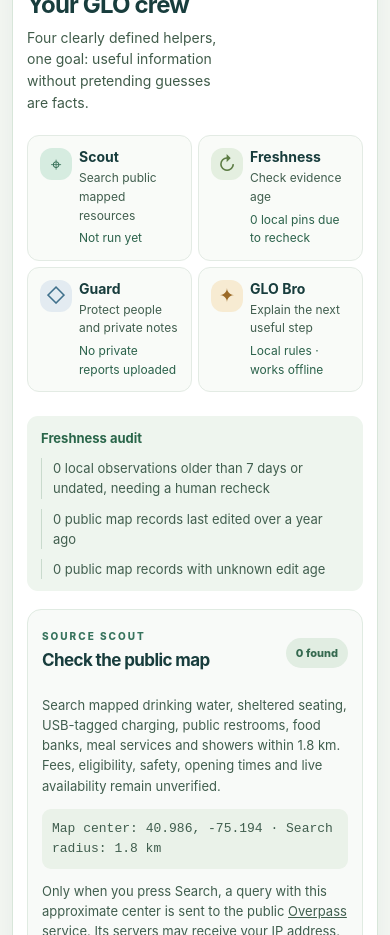
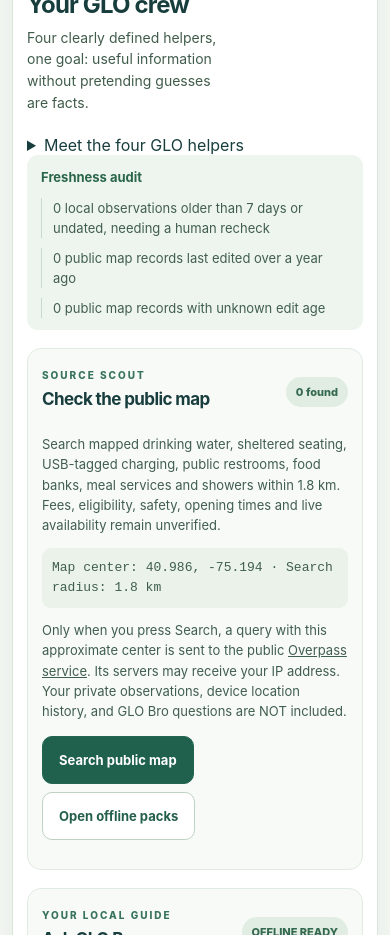
Before and after one commit to MichaelWave369/GLO, a React (Vite) app: page / in a window 390 px wide. Shown: the part 2820-3755 px from the top of the page. Built offline with nearby package versions, Linux system fonts and the light colour scheme.

Commit message:
ux: remove missing Scout glyph and fold helper roster to shorten mobile page

```diff
--- a/src/GloAgentDock.jsx
+++ b/src/GloAgentDock.jsx
@@ -3,6 +3,7 @@ import { CATEGORIES, distanceKm } from './domain.js'
 import { CREW, guideReply, freshnessAudit } from './guide.js'
 import { mappedAge, scoutPublicMap, SOURCE_ENDPOINT } from './scout.js'
 import { inspectOnDeviceAI, askOnDeviceAI } from './onDeviceAi.js'
+import MapPinIcon from './MapPinIcon.jsx'
 
 const QUESTIONS = [
   { label: 'I need drinking water', text: 'Where can I find drinking water?' },
@@ -24,7 +25,7 @@ function CrewCard({ agent, scan, audit }) {
   if (agent.id === 'guard') status = 'No private reports uploaded'
   if (agent.id === 'bro') status = 'Local rules · works offline'
   return <div className="agent-person">
-    <span className={'agent-avatar avatar-' + agent.id} aria-hidden="true">{agent.id === 'scout' ? '⌖' : agent.id === 'freshness' ? '↻' : agent.id === 'guard' ? '◇' : '✦'}</span>
+    <span className={'agent-avatar avatar-' + agent.id} aria-hidden="true">{agent.id === 'scout' ? <MapPinIcon size={25}/> : agent.id === 'freshness' ? '↻' : agent.id === 'guard' ? '◇' : '✦'}</span>
     <div className="agent-desc"><strong>{agent.name}</strong><small>{agent.role}</small><span>{status}</span></div>
   </div>
 }
@@ -122,9 +123,12 @@ export default function GloAgentDock({ center, localReports, online, onSourcesCh
       <div><span className="eyebrow">GOOD LOOKIN' OUT · ASSISTANCE</span><h2 id="glo-bro-heading">Your GLO crew</h2><p>Four clearly defined helpers, one goal: useful information without pretending guesses are facts.</p></div>
       <span className="agent-local-pill">PRIVATE-FIRST</span>
     </div>
-    <div className="agent-grid">
-      {CREW.map((agent) => <CrewCard key={agent.id} agent={agent} scan={scan} audit={audit}/>)}
-    </div>
+    <details className="crew-roster">
+      <summary>Meet the four GLO helpers</summary>
+      <div className="agent-grid">
+        {CREW.map((agent) => <CrewCard key={agent.id} agent={agent} scan={scan} audit={audit}/>)}
+      </div>
+    </details>
 
     <div className="audit-strip" role="status"><strong>Freshness audit</strong><span>{audit.privateRecheck} local observations older than 7 days or undated, needing a human recheck</span><span>{audit.sourceOlderYear} public map records last edited over a year ago</span><span>{audit.sourceAgeUnknown} public map records with unknown edit age</span></div>
     <div className="agent-panels">
```
